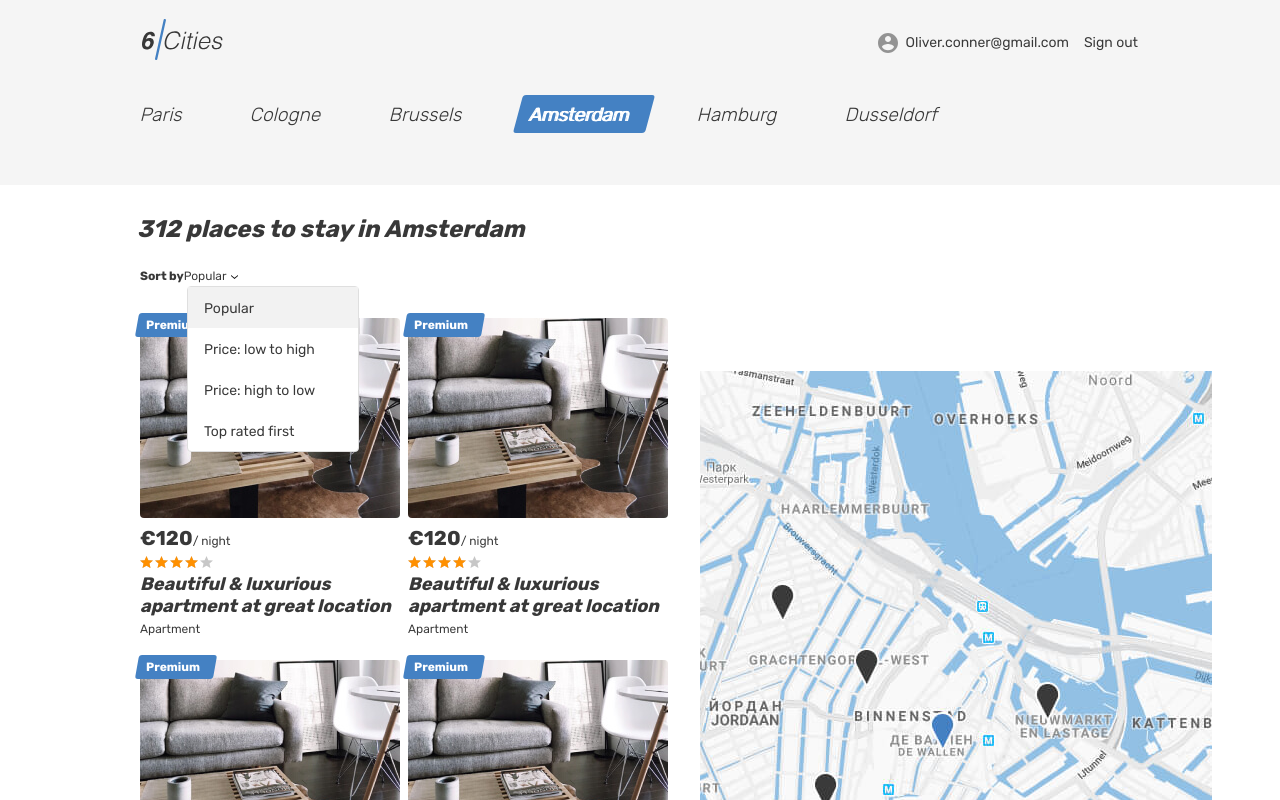
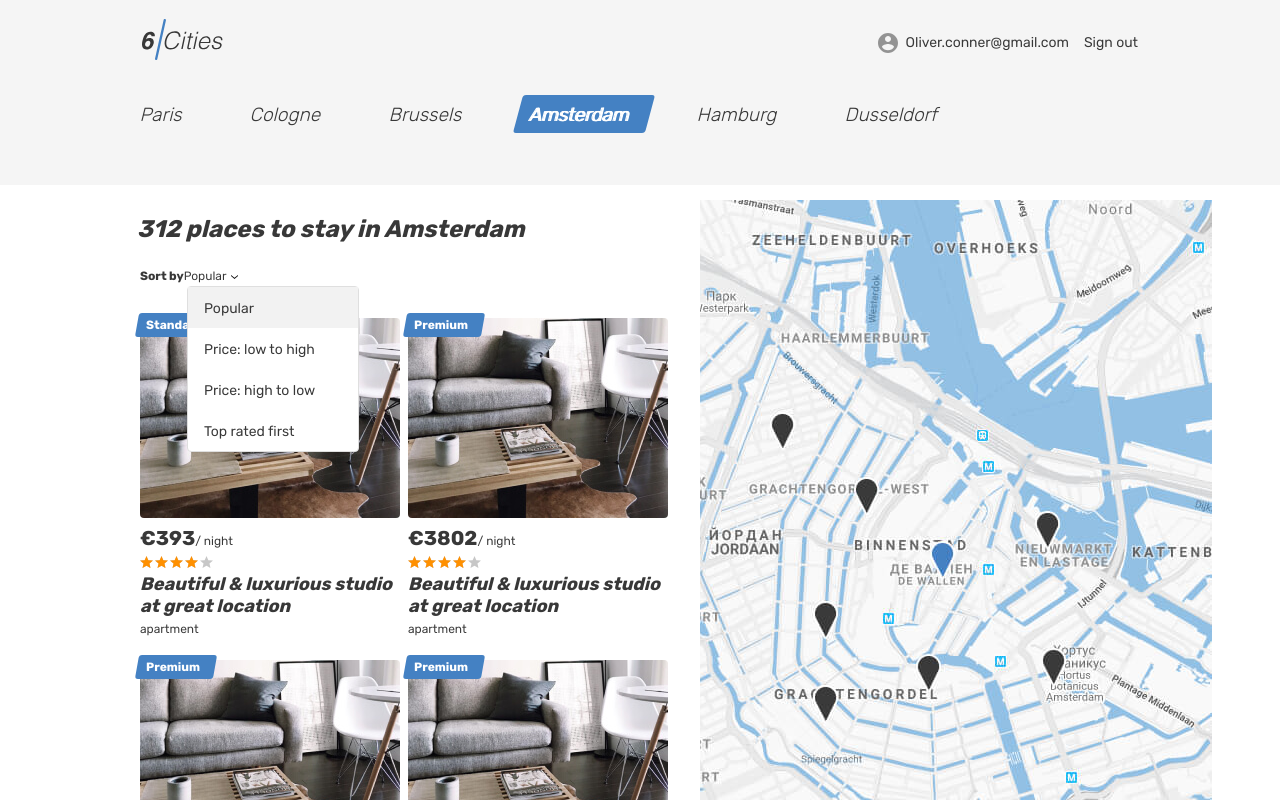
Before and after one commit to htmlacademy-react/586823-six-cities-simple-11, a React (Create React App) app in the folder project/: page / in a window 1280 px wide. Shown: the top 800 px of the page. Built offline with nearby package versions, Linux system fonts and the light colour scheme.

Commit message:
Добавляет моки и новые компоненты

```diff
--- a/project/src/components/app/app.tsx
+++ b/project/src/components/app/app.tsx
@@ -1,22 +1,23 @@
 import { BrowserRouter, Route, Routes } from 'react-router-dom';
 import { Paths } from '../../const';
+import { offerType } from '../../mocks/offers';
 import MainScreen from '../../pages/main-screen';
 import Error404 from '../error-404/error-404';
 import Login from '../login/login';
-// import Room from '../room/room';
+import Room from '../room/room';
 
 type AppProps = {
-  offersCount: number;
+  offers: offerType[];
 };
 
-function App({ offersCount }: AppProps): JSX.Element {
+function App({ offers }: AppProps): JSX.Element {
   return (
     <BrowserRouter>
       <Routes>
         <Route path={Paths.MainScreen}>
-          <Route index element={<MainScreen offersCount={offersCount} />} />
+          <Route index element={<MainScreen offers={offers} />} />
           <Route path={Paths.Login} element={<Login />} />
-          {/* <Route path={Paths.Offer} element={<Room tools={tools} />} /> */}
+          <Route path={Paths.Offer} element={<Room rooms={offers} />} />
         </Route>
         <Route path="*" element={<Error404 />} />
       </Routes>
--- a/project/src/components/card/card.tsx
+++ b/project/src/components/card/card.tsx
@@ -1,8 +1,17 @@
-function Card(): JSX.Element {
+import { Link } from 'react-router-dom';
+import { offerType } from '../../mocks/offers';
+
+type CardType = {
+  offer: offerType;
+};
+
+function Card({ offer }: CardType): JSX.Element {
+  const { type, isPremium, price, title, id } = offer;
+
   return (
     <article className="cities__card place-card">
       <div className="place-card__mark">
-        <span>Premium</span>
+        <span>{isPremium === true ? 'Premium' : 'Standart'}</span>
       </div>
       <div className="cities__image-wrapper place-card__image-wrapper">
         <a href="#">
@@ -11,14 +20,14 @@ function Card(): JSX.Element {
             src="img/apartment-01.jpg"
             width="260"
             height="200"
-            alt="Place image"
+            alt="Place"
           />
         </a>
       </div>
       <div className="place-card__info">
         <div className="place-card__price-wrapper">
           <div className="place-card__price">
-            <b className="place-card__price-value">&euro;120</b>
+            <b className="place-card__price-value">&euro;{price}</b>
             <span className="place-card__price-text">&#47;&nbsp;night</span>
           </div>
         </div>
@@ -29,9 +38,9 @@ function Card(): JSX.Element {
           </div>
         </div>
         <h2 className="place-card__name">
-          <a href="#">Beautiful &amp; luxurious apartment at great location</a>
+          <Link to={`/offer/${id}`}>{title}</Link>
         </h2>
-        <p className="place-card__type">Apartment</p>
+        <p className="place-card__type">{type}</p>
       </div>
     </article>
   );
--- /dev/null
+++ b/project/src/components/cards/cards.tsx
@@ -0,0 +1,25 @@
+import { offerType } from '../../mocks/offers';
+import Card from '../card/card';
+
+function getCards(offers: offerType[]): JSX.Element[] {
+  const cards: JSX.Element[] = [];
+  for (let index = 0; index < offers.length; index++) {
+    cards[index] = <Card offer={offers[index]} />;
+  }
+
+  return cards;
+}
+
+type CardsProps = {
+  offers: offerType[];
+};
+
+function Cards({ offers }: CardsProps): JSX.Element {
+  return (
+    <>
+      {getCards(offers)}
+    </>
+  );
+}
+
+export default Cards;
--- a/project/src/components/cities/cities.tsx
+++ b/project/src/components/cities/cities.tsx
@@ -1,21 +1,13 @@
-import Card from '../card/card';
+import { offerType } from '../../mocks/offers';
+import Cards from '../cards/cards';
 import Map from '../map/map';
 import Sorting from '../sorting/sorting';
 
 type CitiesProps = {
-  offersCount: number;
+  offers: offerType[];
 };
 
-function getCards(offersCount: number): JSX.Element[] {
-  const cards: JSX.Element[] = [];
-  for (let index = 0; index < offersCount; index++) {
-    cards[index] = <Card />;
-  }
-
-  return cards;
-}
-
-function Cities({ offersCount }: CitiesProps): JSX.Element {
+function Cities({ offers }: CitiesProps): JSX.Element {
   return (
     <div className="cities">
       <div className="cities__places-container container">
@@ -24,7 +16,7 @@ function Cities({ offersCount }: CitiesProps): JSX.Element {
           <b className="places__found">312 places to stay in Amsterdam</b>
           <Sorting />
           <div className="cities__places-list places__list tabs__content">
-            {getCards(offersCount)}
+            <Cards offers={offers} />
           </div>
         </section>
         <div className="cities__right-section">
--- a/project/src/components/room/room.tsx
+++ b/project/src/components/room/room.tsx
@@ -1,17 +1,36 @@
 import { useParams } from 'react-router-dom';
+import { offerType } from '../../mocks/offers';
 import Error404 from '../error-404/error-404';
+import ReviewForm from '../review-form/review-form';
 
-type roomType = {
-  id: string;
+type roomsType = {
+  rooms: offerType[];
 };
 
-type roomsType = {
-  rooms: roomType[];
-};
+function generateGoods (goods: [string]) : JSX.Element[] {
+  const result: JSX.Element[] = [];
+  for (let index = 0; index < goods.length; index++) {
+    result[index] = <li className="property__inside-item">{goods[index]}</li>;
+  }
+
+  return result;
+}
 
 function Room({ rooms }: roomsType) {
   const params = useParams();
-  const room : roomType | undefined = rooms.find((roomItem) => roomItem.id === params.id);
+  const room : offerType = rooms.find((roomItem) => roomItem.id === Number(params.id));
+  const {
+    type,
+    isPremium,
+    bedrooms,
+    maxAdults,
+    price,
+    title,
+    rating,
+    goods,
+    description,
+    host,
+  } = room;
 
   return room ? (
     <section className="property">
@@ -64,49 +83,38 @@ function Room({ rooms }: roomsType) {
       <div className="property__container container">
         <div className="property__wrapper">
           <div className="property__mark">
-            <span>Premium</span>
+            <span>{isPremium === true ? 'Premium' : 'Standart'}</span>
           </div>
           <div className="property__name-wrapper">
-            <h1 className="property__name">
-              Beautiful &amp; luxurious studio at great location
-            </h1>
+            <h1 className="property__name">{title}</h1>
           </div>
           <div className="property__rating rating">
             <div className="property__stars rating__stars">
               <span style={{ width: '80%' }}></span>
               <span className="visually-hidden">Rating</span>
             </div>
-            <span className="property__rating-value rating__value">4.8</span>
+            <span className="property__rating-value rating__value">
+              {rating}
+            </span>
           </div>
           <ul className="property__features">
             <li className="property__feature property__feature--entire">
-              Apartment
+              {type}
             </li>
             <li className="property__feature property__feature--bedrooms">
-              3 Bedrooms
+              {bedrooms} {bedrooms > 1 ? 'Bedrooms' : 'Bedrooms'}
             </li>
             <li className="property__feature property__feature--adults">
-              Max 4 adults
+              Max {maxAdults} {maxAdults > 1 ? 'adults' : 'adult'}
             </li>
           </ul>
           <div className="property__price">
-            <b className="property__price-value">&euro;120</b>
+            <b className="property__price-value">&euro;{price}</b>
             <span className="property__price-text">&nbsp;night</span>
           </div>
           <div className="property__inside">
             <h2 className="property__inside-title">What&apos;s inside</h2>
-            <ul className="property__inside-list">
-              <li className="property__inside-item">Wi-Fi</li>
-              <li className="property__inside-item">Washing machine</li>
-              <li className="property__inside-item">Towels</li>
-              <li className="property__inside-item">Heating</li>
-              <li className="property__inside-item">Coffee machine</li>
-              <li className="property__inside-item">Baby seat</li>
-              <li className="property__inside-item">Kitchen</li>
-              <li className="property__inside-item">Dishwasher</li>
-              <li className="property__inside-item">Cabel TV</li>
-              <li className="property__inside-item">Fridge</li>
-            </ul>
+            <ul className="property__inside-list">{generateGoods(goods)}</ul>
           </div>
           <div className="property__host">
             <h2 className="property__host-title">Meet the host</h2>
@@ -120,15 +128,13 @@ function Room({ rooms }: roomsType) {
                   alt="Host avatar"
                 />
               </div>
-              <span className="property__user-name">Angelina</span>
-              <span className="property__user-status">Pro</span>
+              <span className="property__user-name">{host.name}</span>
+              <span className="property__user-status">
+                {host.isPro ? 'Pro' : 'Standart'}
+              </span>
             </div>
             <div className="property__description">
-              <p className="property__text">
-                A quiet cozy and picturesque that hides behind a a river by the
-                unique lightness of Amsterdam. The building is green and from
-                18th century.
-              </p>
+              <p className="property__text">{description}</p>
               <p className="property__text">
                 An independent House, strategically located between Rembrand
                 Square and National Opera, but where the bustle of the city
@@ -136,7 +142,7 @@ function Room({ rooms }: roomsType) {
               </p>
             </div>
           </div>
-          <section className="property__reviews reviews">
+          <section className="property__reviews reviews"> {/*to do*/}
             <h2 className="reviews__title">
               Reviews &middot; <span className="reviews__amount">1</span>
             </h2>
@@ -172,119 +178,7 @@ function Room({ rooms }: roomsType) {
                 </div>
               </li>
             </ul>
-            <form className="reviews__form form" action="#" method="post">
-              <label className="reviews__label form__label" htmlFor="review">
-                Your review
-              </label>
-              <div className="reviews__rating-form form__rating">
-                <input
-                  className="form__rating-input visually-hidden"
-                  name="rating"
-                  value="5"
-                  id="5-stars"
-                  type="radio"
-                />
-                <label
-                  htmlFor="5-stars"
-                  className="reviews__rating-label form__rating-label"
-                  title="perfect"
-                >
-                  <svg className="form__star-image" width="37" height="33">
-                    <use xlinkHref="#icon-star"></use>
-                  </svg>
-                </label>
-
-                <input
-                  className="form__rating-input visually-hidden"
-                  name="rating"
-                  value="4"
-                  id="4-stars"
-                  type="radio"
-                />
-                <label
-                  htmlFor="4-stars"
-                  className="reviews__rating-label form__rating-label"
-                  title="good"
-                >
-                  <svg className="form__star-image" width="37" height="33">
-                    <use xlinkHref="#icon-star"></use>
-                  </svg>
-                </label>
-
-                <input
-                  className="form__rating-input visually-hidden"
-                  name="rating"
-                  value="3"
-                  id="3-stars"
-                  type="radio"
-                />
-                <label
-                  htmlFor="3-stars"
-                  className="reviews__rating-label form__rating-label"
-                  title="not bad"
-                >
-                  <svg className="form__star-image" width="37" height="33">
-                    <use xlinkHref="#icon-star"></use>
-                  </svg>
-                </label>
-
-                <input
-                  className="form__rating-input visually-hidden"
-                  name="rating"
-                  value="2"
-                  id="2-stars"
-                  type="radio"
-                />
-                <label
-                  htmlFor="2-stars"
-                  className="reviews__rating-label form__rating-label"
-                  title="badly"
-                >
-                  <svg className="form__star-image" width="37" height="33">
-                    <use xlinkHref="#icon-star"></use>
-                  </svg>
-                </label>
-
-                <input
-                  className="form__rating-input visually-hidden"
-                  name="rating"
-                  value="1"
-                  id="1-star"
-                  type="radio"
-                />
-                <label
-                  htmlFor="1-star"
-                  className="reviews__rating-label form__rating-label"
-                  title="terribly"
-                >
-                  <svg className="form__star-image" width="37" height="33">
-                    <use xlinkHref="#icon-star"></use>
-                  </svg>
-                </label>
-              </div>
-              <textarea
-                className="reviews__textarea form__textarea"
-                id="review"
-                name="review"
-                placeholder="Tell how was your stay, what you like and what can be improved"
-              >
-              </textarea>
-              <div className="reviews__button-wrapper">
-                <p className="reviews__help">
-                  To submit review please make sure to set{' '}
-                  <span className="reviews__star">rating</span> and describe
-                  your stay with at least{' '}
-                  <b className="reviews__text-amount">50 characters</b>.
-                </p>
-                <button
-                  className="reviews__submit form__submit button"
-                  type="submit"
-                  disabled
-                >
-                  Submit
-                </button>
-              </div>
-            </form>
+            <ReviewForm />
           </section>
         </div>
       </div>
--- a/project/src/index.tsx
+++ b/project/src/index.tsx
@@ -1,8 +1,7 @@
 import React from 'react';
 import ReactDOM from 'react-dom/client';
 import App from './components/app/app';
-
-const OFFERS_COUNT = 6;
+import { offers } from './mocks/offers';
 
 const root = ReactDOM.createRoot(
   document.getElementById('root') as HTMLElement,
@@ -10,6 +9,6 @@ const root = ReactDOM.createRoot(
 
 root.render(
   <React.StrictMode>
-    <App offersCount={OFFERS_COUNT}/>
+    <App offers={offers}/>
   </React.StrictMode>
 );
--- /dev/null
+++ b/project/src/mocks/offers.ts
@@ -0,0 +1,175 @@
+type offerType = {
+  bedrooms: number;
+  city: {
+    location: {
+      latitude: number;
+      longitude: number;
+      zoom: number;
+    };
+    name: string;
+  };
+  description: string;
+  goods: [string];
+  host: {
+    avatarUrl: string;
+    id: number;
+    isPro: boolean;
+    name: string;
+  };
+  id: number;
+  images: [string];
+  isPremium: boolean;
+  location: {
+    latitude: number;
+    longitude: number;
+    zoom: number;
+  };
+  maxAdults: number;
+  previewImage: string;
+  price: number;
+  rating: number;
+  title: string;
+  type: string;
+};
+
+const offers: offerType[] = [
+  {
+    bedrooms: 4,
+    city: {
+      location: {
+        latitude: 99.403624,
+        longitude: 1.214859,
+        zoom: 10,
+      },
+      name: 'Grahamtown',
+    },
+    description:
+      'A quiet cozy and picturesque that hides behind a a river by the unique lightness of Amsterdam.',
+    goods: ['Heating'],
+    host: {
+      avatarUrl: 'img/1.png',
+      id: 1,
+      isPro: true,
+      name: 'Kimberley',
+    },
+    id: 0,
+    images: ['img/1.png'],
+    isPremium: false,
+    location: {
+      latitude: 66.531987,
+      longitude: 4.119917,
+      zoom: 8,
+    },
+    maxAdults: 1,
+    previewImage: 'img/1.png',
+    price: 393,
+    rating: 3.3,
+    title: 'Beautiful & luxurious studio at great location',
+    type: 'apartment',
+  },
+  {
+    bedrooms: 2,
+    city: {
+      location: {
+        latitude: 92.934604,
+        longitude: 3.726532,
+        zoom: 10,
+      },
+      name: 'Norfolk',
+    },
+    description:
+      'A quiet cozy and picturesque that hides behind a a river by the unique lightness of Amsterdam.',
+    goods: ['Heating'],
+    host: {
+      avatarUrl: 'img/1.png',
+      id: 1,
+      isPro: true,
+      name: 'Erika',
+    },
+    id: 1,
+    images: ['img/1.png'],
+    isPremium: true,
+    location: {
+      latitude: 94.994473,
+      longitude: 2.572926,
+      zoom: 8,
+    },
+    maxAdults: 3,
+    previewImage: 'img/1.png',
+    price: 3802,
+    rating: 2.3,
+    title: 'Beautiful & luxurious studio at great location',
+    type: 'apartment',
+  },
+  {
+    bedrooms: 1,
+    city: {
+      location: {
+        latitude: 95.848633,
+        longitude: 3.221729,
+        zoom: 10,
+      },
+      name: 'Ola',
+    },
+    description:
+      'A quiet cozy and picturesque that hides behind a a river by the unique lightness of Amsterdam.',
+    goods: ['Heating'],
+    host: {
+      avatarUrl: 'img/1.png',
+      id: 1,
+      isPro: false,
+      name: 'Carmella',
+    },
+    id: 2,
+    images: ['img/1.png'],
+    isPremium: true,
+    location: {
+      latitude: 65.592359,
+      longitude: 1.132622,
+      zoom: 8,
+    },
+    maxAdults: 4,
+    previewImage: 'img/1.png',
+    price: 3975,
+    rating: 3.7,
+    title: 'Beautiful & luxurious studio at great location',
+    type: 'apartment',
+  },
+  {
+    bedrooms: 3,
+    city: {
+      location: {
+        latitude: 98.820622,
+        longitude: 1.522212,
+        zoom: 10,
+      },
+      name: 'Makena',
+    },
+    description:
+      'A quiet cozy and picturesque that hides behind a a river by the unique lightness of Amsterdam.',
+    goods: ['Heating'],
+    host: {
+      avatarUrl: 'img/1.png',
+      id: 1,
+      isPro: false,
+      name: 'Amy',
+    },
+    id: 3,
+    images: ['img/1.png'],
+    isPremium: true,
+    location: {
+      latitude: 92.902002,
+      longitude: 1.006529,
+      zoom: 8,
+    },
+    maxAdults: 3,
+    previewImage: 'img/1.png',
+    price: 66,
+    rating: 0.2,
+    title: 'Beautiful & luxurious studio at great location',
+    type: 'apartment',
+  },
+];
+
+export { offers };
+export type { offerType };
--- a/project/src/pages/main-screen.tsx
+++ b/project/src/pages/main-screen.tsx
@@ -2,12 +2,13 @@ import React from 'react';
 import { Link } from 'react-router-dom';
 import Cities from '../components/cities/cities';
 import Header from '../components/header/header';
+import { offerType } from '../mocks/offers';
 
 type MainScreenProps = {
-  offersCount: number;
+  offers: offerType[];
 };
 
-function MainScreen({ offersCount }: MainScreenProps): JSX.Element {
+function MainScreen({ offers }: MainScreenProps): JSX.Element {
   return (
     <React.Fragment>
       <Header isLogged />
@@ -53,7 +54,7 @@ function MainScreen({ offersCount }: MainScreenProps): JSX.Element {
             </ul>
           </section>
         </div>
-        <Cities offersCount={offersCount} />
+        <Cities offers={offers} />
       </main>
     </React.Fragment>
   );
```
Also changed, not shown: project/src/components/review-form/review-form.tsx (+29 -4 lines).
